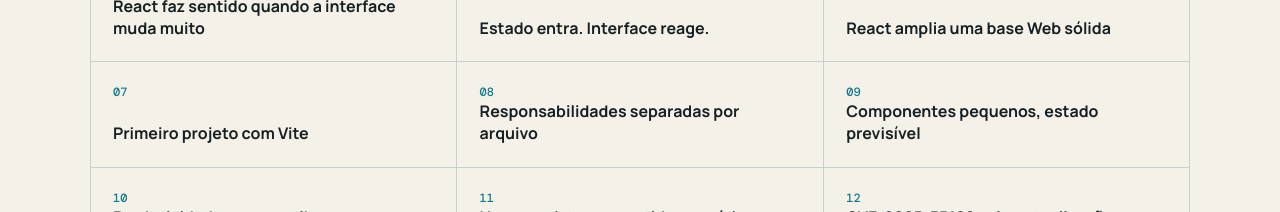
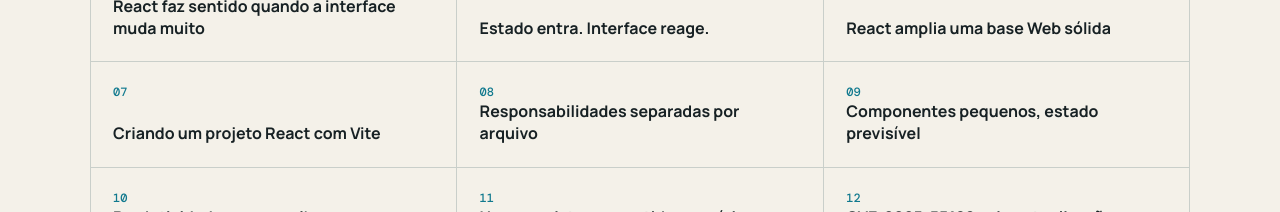
Before and after one commit to luccalck/seminario-react-2ads, a React (Vite) app: page /#/ in a window 1280 px wide. Shown: the part 5980-6192 px from the top of the page. Built offline with nearby package versions, Linux system fonts and the light colour scheme.

Commit message:
docs: ajusta título do slide de instalação

```diff
--- a/src/data/presentation.ts
+++ b/src/data/presentation.ts
@@ -37,7 +37,7 @@ export const slides: Slide[] = [
   { kicker: '03 · DECISÃO', title: 'React faz sentido quando a interface muda muito', statement: 'Complexidade de estado e reutilização justificam a biblioteca.', bullets: ['SPAs e painéis', 'Design systems', 'Fluxos interativos', 'Adoção gradual', 'HTML/CSS basta em páginas simples', 'Framework React integra melhor projetos full stack'], source: 'react.dev/learn/creating-a-react-app' },
   { kicker: '04 · ARQUITETURA', title: 'Estado entra. Interface reage.', statement: 'Eventos atualizam o estado; React reconcilia a árvore e confirma mudanças no DOM.', bullets: ['Componentes + JSX', 'Props: entrada', 'State: memória', 'Hooks: lógica', 'Context: compartilhamento', 'React DOM + Router + Vite'] },
   { kicker: '05 · PRÉ-REQUISITOS', title: 'React amplia uma base Web sólida', statement: 'JSX não substitui HTML, CSS ou JavaScript: ele os conecta.', bullets: ['HTML semântico', 'CSS responsivo', 'JavaScript moderno', 'Node.js e npm', 'HTTP e APIs', 'TypeScript, Git e rotas'] },
-  { kicker: '06 · INSTALAÇÃO', title: 'Primeiro projeto com Vite', statement: 'Ferramenta atual, rápida e adequada a uma aplicação client-side.', bullets: ['Node.js 20.19+ ou 22.12+', 'React 19.3.0', 'Vite 8.3.0', 'React Router 7.18.4'], code: 'npm create vite@latest react-seminario -- --template react-ts\ncd react-seminario\nnpm install\nnpm run dev', source: 'vite.dev/guide · react.dev/learn/build-a-react-app-from-scratch' },
+  { kicker: '06 · INSTALAÇÃO', title: 'Criando um projeto React com Vite', statement: 'Ferramenta atual, rápida e adequada a uma aplicação client-side.', bullets: ['Node.js 20.19+ ou 22.12+', 'React 19.3.0', 'Vite 8.3.0', 'React Router 7.18.4'], code: 'npm create vite@latest react-seminario -- --template react-ts\ncd react-seminario\nnpm install\nnpm run dev', source: 'vite.dev/guide · react.dev/learn/build-a-react-app-from-scratch' },
   { kicker: '07 · ESTRUTURA', title: 'Responsabilidades separadas por arquivo', statement: 'Entrada, rotas, páginas, estado e componentes permanecem fáceis de localizar.', bullets: ['src/main.tsx · raiz React', 'src/App.tsx · rotas e layout', 'src/pages · telas', 'src/components · peças reutilizáveis', 'src/context · estado compartilhado', 'src/data · conteúdo e fontes'] },
   { kicker: '08 · RECURSOS', title: 'Componentes pequenos, estado previsível', statement: 'Props levam dados; eventos disparam ações; effects sincronizam sistemas externos.', bullets: ['Componentes + props', 'JSX condicional', 'useReducer', 'useEffect', 'Context', 'Listas com key'], code: 'const [tasks, dispatch] = useReducer(reducer, initial);\n\nuseEffect(() => {\n  localStorage.setItem("tasks", JSON.stringify(tasks));\n}, [tasks]);', source: 'react.dev/reference/react/hooks' },
   { kicker: '09 · ANÁLISE', title: 'Produtividade com escolhas arquiteturais', statement: 'React organiza interfaces complexas, mas não entrega uma arquitetura completa sozinho.', bullets: ['+ Reuso e composição', '+ Ecossistema amplo', '+ Adoção gradual', '− Muitas decisões externas', '− Estado e effects exigem disciplina', '− Desempenho deve ser medido'] },
```
Also changed, not shown: 1 other file (tests, documents, lock files or other folders).
